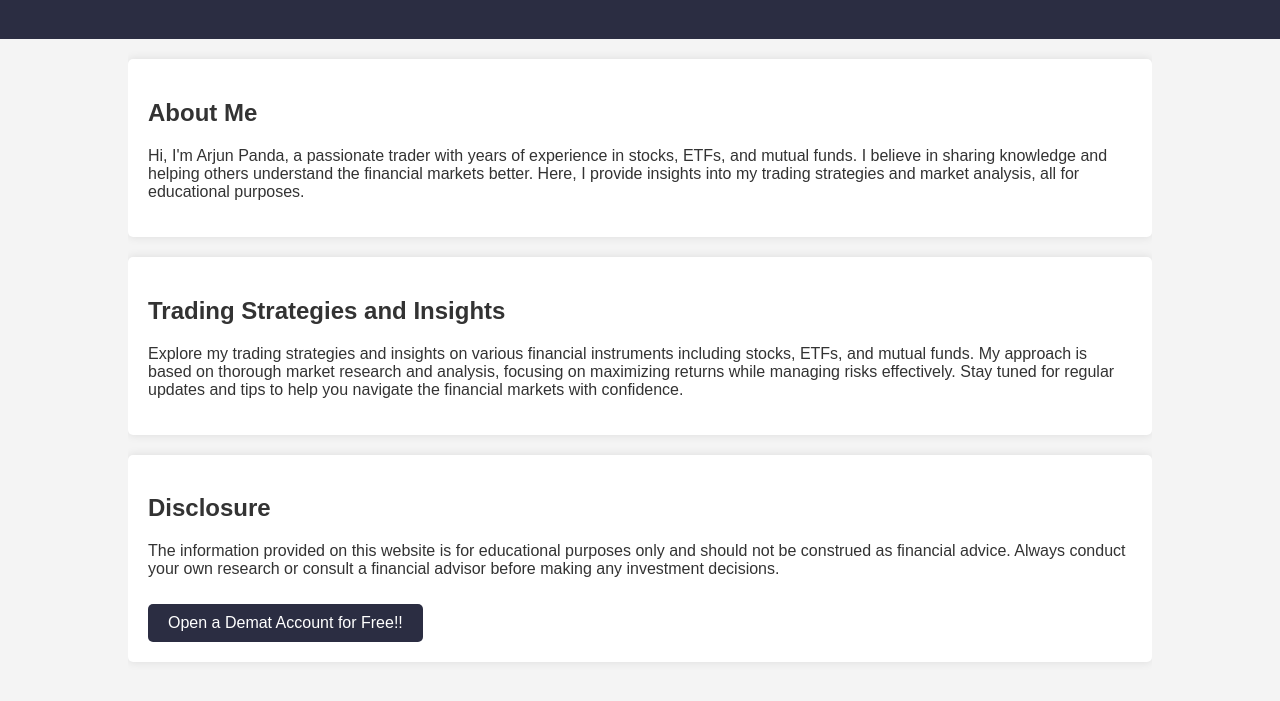
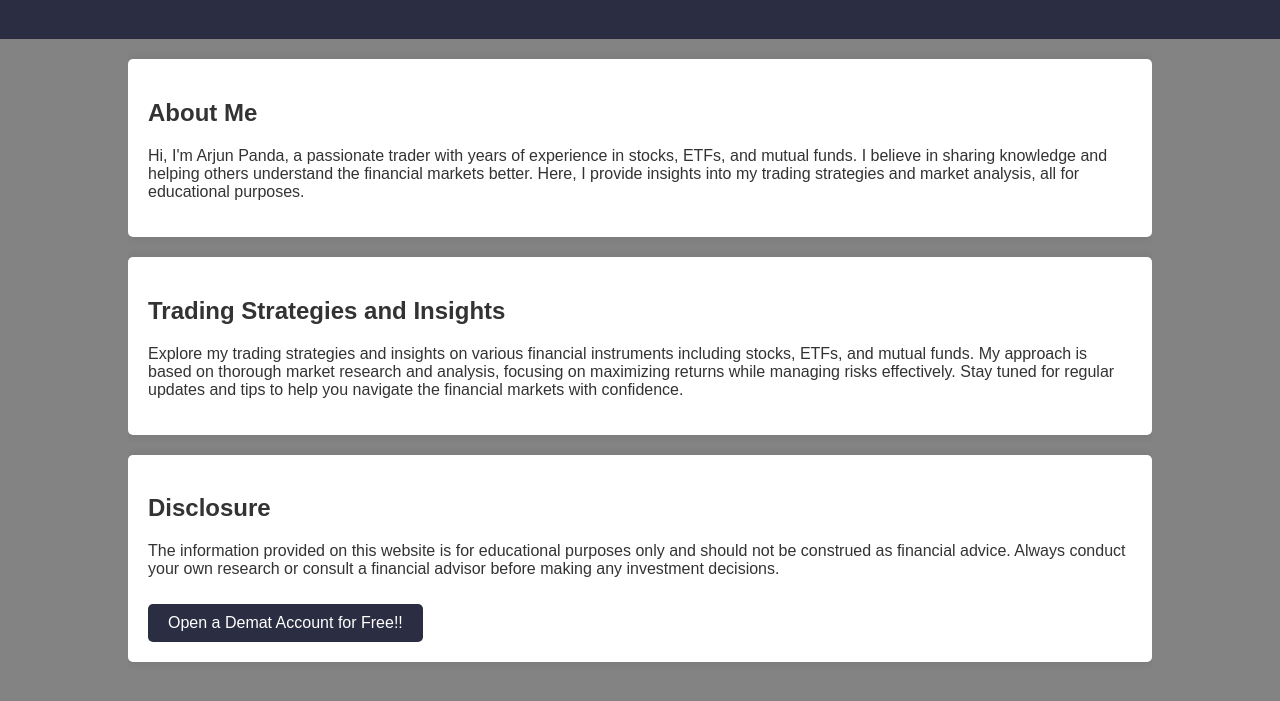
Before and after one commit to arjun-panda/arjunpanda, a plain HTML site: page index.html in a window 1280 px wide. Shown: the part 81-782 px from the top of the page. Drawn offline with Linux system fonts and the light colour scheme.

Commit message:
Update style.css

```diff
--- a/style.css
+++ b/style.css
@@ -2,7 +2,7 @@ body {
 	font-family: Arial, sans-serif;
 	margin: 0;
 	padding: 0;
-	background-color: #f4f4f4;
+	background-color: #838383;
 	color: #333;
 }
 
```
